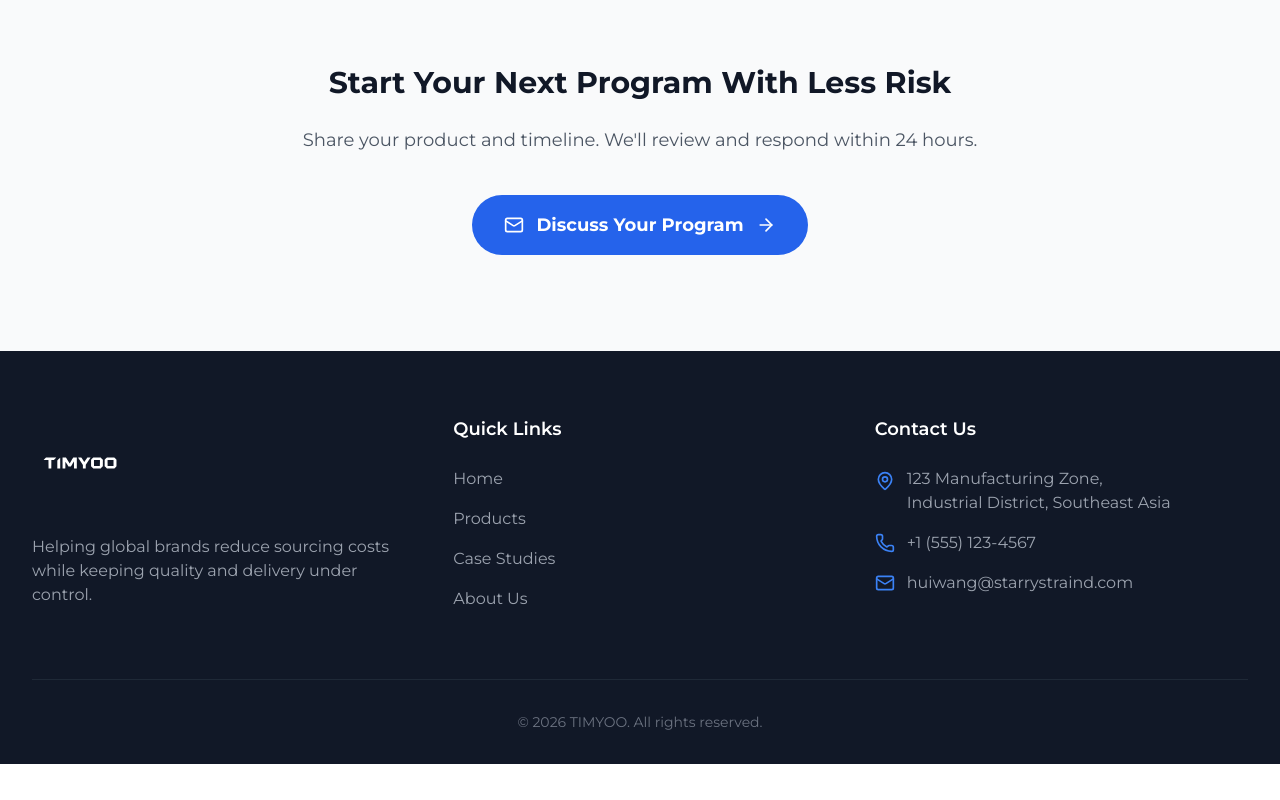
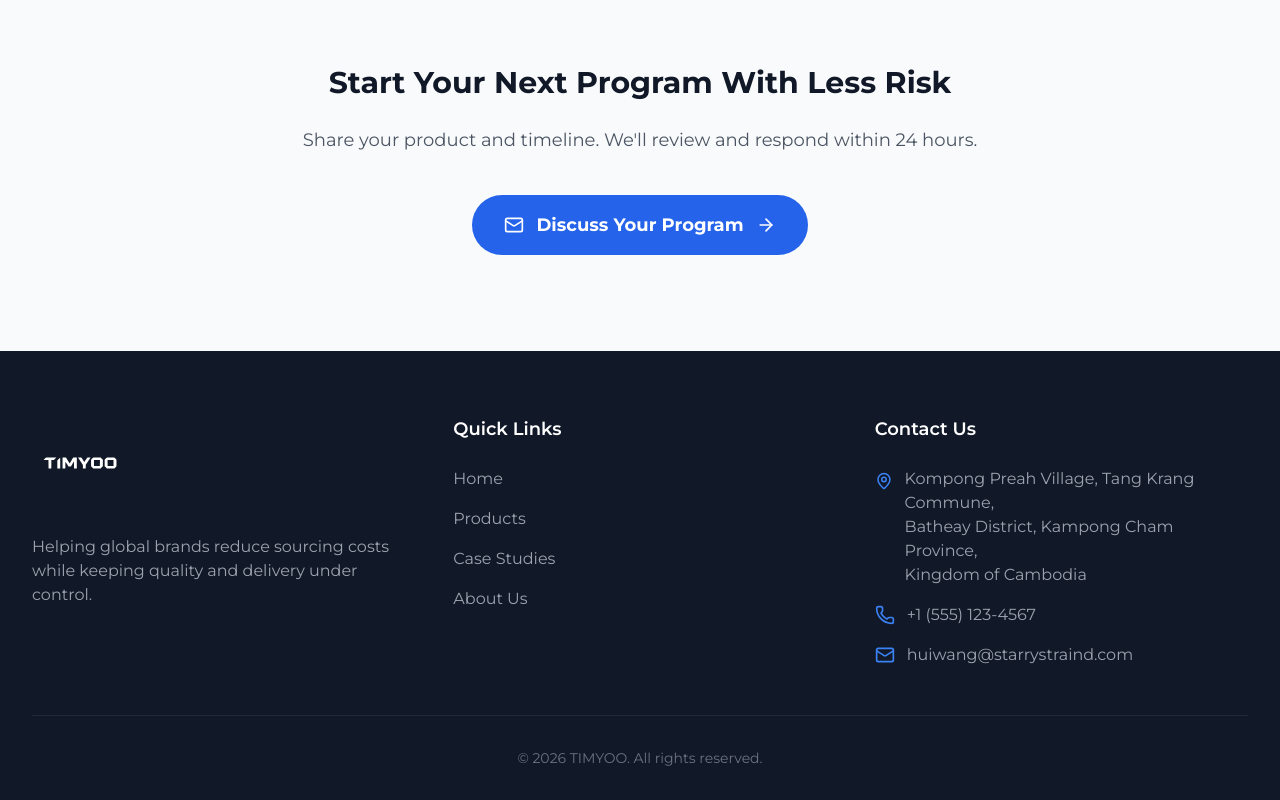
Before and after one commit to hiytom/TimYoo, a React (Vite) app: page / in a window 1280 px wide. Shown: the part 5695-6495 px from the top of the page. Before the commit the page ends 6459 px from the top, so only its background shows below. Built offline with nearby package versions, Linux system fonts and the light colour scheme.

Commit message:
Update footer contact address

```diff
--- a/src/data/siteData.ts
+++ b/src/data/siteData.ts
@@ -518,7 +518,11 @@ export const siteData = {
       { name: 'About Us', path: '#about' },
     ] satisfies Array<{ name: string; path: string }>,
     contact: {
-      addressLines: ['123 Manufacturing Zone,', 'Industrial District, Southeast Asia'],
+      addressLines: [
+        'Kompong Preah Village, Tang Krang Commune,',
+        'Batheay District, Kampong Cham Province,',
+        'Kingdom of Cambodia',
+      ],
       phone: '+1 (555) 123-4567',
       email: 'huiwang@starrystraind.com',
     },
```
